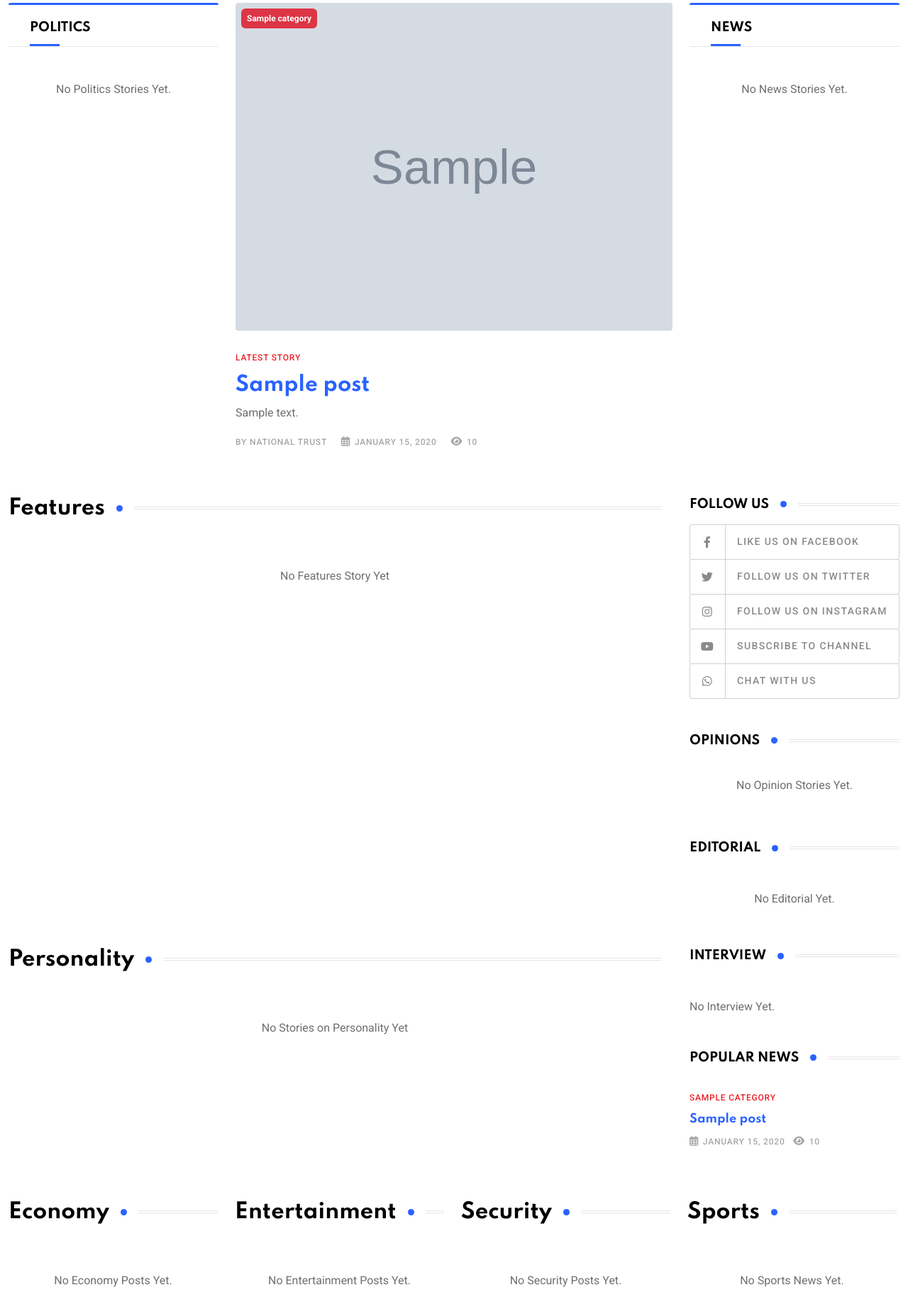
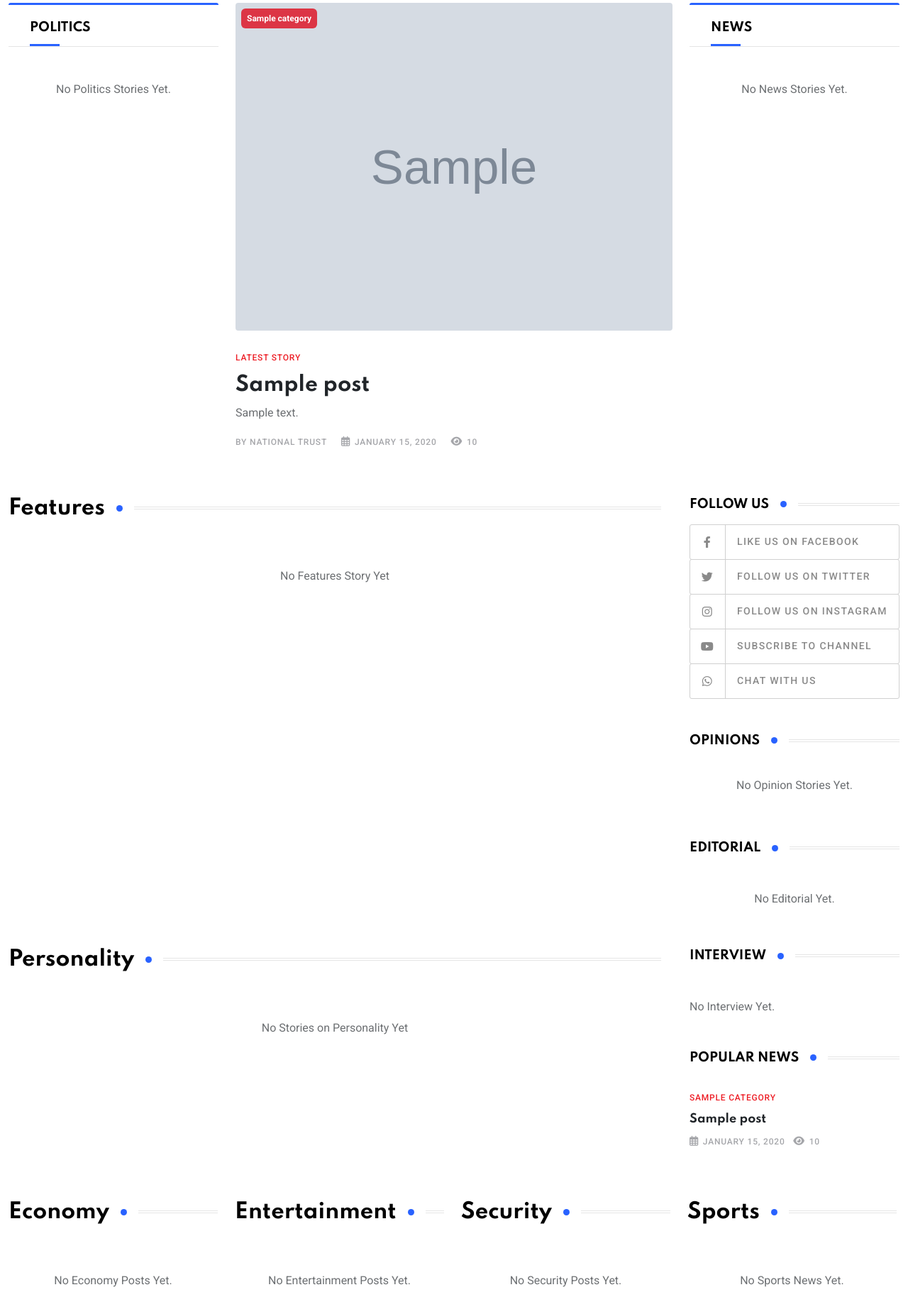
Before and after one commit to Pythonian/nationaltrustng, a Django app: page / in a window 1280 px wide. Shown: the part 214-2042 px from the top of the page at 71% size. Run offline with Django 4.2, Linux system fonts and the light colour scheme; tables that the repository leaves empty hold one stand-in row (values such as "Sample post"); grey boxes marked "Sample" are stand-in pictures; some libraries are stand-ins or nearby versions.

Commit message:
changed post title colour to dark

```diff
--- a/templates/partials/_featured_news_box.html
+++ b/templates/partials/_featured_news_box.html
@@ -9,7 +9,7 @@
         <div class="feature-content">
             <ul class="featured-list">
                 <li>
-                    <h4 class="post-title">
+                    <h4 class="post-title text-dark">
                         <a href="{{ post.get_absolute_url }}">
                             {{ post.title }}
                         </a>
--- a/templates/partials/_latest_posts.html
+++ b/templates/partials/_latest_posts.html
@@ -10,7 +10,7 @@
         </div>
         <div class="post-content">
             <span class="rt-post-cat-normal">Latest Story</span>
-            <h3 class="post-title">
+            <h3 class="post-title text-dark">
                 <a href="{{ post.get_absolute_url }}">
                     {{ post.title }}
                 </a>
--- a/templates/partials/_popular_news.html
+++ b/templates/partials/_popular_news.html
@@ -1,7 +1,7 @@
 <div class="rt-post-grid post-grid-md grid-meta">
     <div class="post-content">
         <a href="{{ post.category.get_absolute_url }}" class="rt-post-cat-normal">{{ post.category.title }}</a>
-        <h4 class="post-title">
+        <h4 class="post-title text-dark">
             <a href="{{ post.get_absolute_url }}">
                 {{ post.title }}
             </a>
--- a/templates/partials/_post_grid_1.html
+++ b/templates/partials/_post_grid_1.html
@@ -7,7 +7,7 @@
             </a>
         </div>
         <div class="position-absolute text-start top-0 w-100 p-2"> <span class="badge p-2 bg-danger">{{ post.category }}</span> </div>
-        <h4 class="post-title">
+        <h4 class="post-title text-dark">
             <a href="{{ post.get_absolute_url }}">
                 {{ post.title }}
             </a>
--- a/templates/partials/_post_grid_2.html
+++ b/templates/partials/_post_grid_2.html
@@ -10,7 +10,7 @@
     </div>
     <div class="post-content">
 
-        <h4 class="post-title">
+        <h4 class="post-title text-dark">
             <a href="{{ post.get_absolute_url }}">
                 {{ post.title }}
             </a>
--- a/templates/partials/_post_grid_4.html
+++ b/templates/partials/_post_grid_4.html
@@ -8,7 +8,7 @@
     </div>
     <div class="position-absolute text-start top-0 w-100 p-2"> <span class="badge p-2 bg-danger">{{ post.category }}</span></div>
     <div class="post-content">
-        <h3 class="post-title">
+        <h3 class="post-title text-dark">
             <a href="{{ post.get_absolute_url }}">
                 {{ post.title }}
             </a>
--- a/templates/partials/_post_list_1.html
+++ b/templates/partials/_post_list_1.html
@@ -8,7 +8,7 @@
                 </a>
             </div>
             <div class="post-content">
-                <h3 class="post-title">
+                <h3 class="post-title text-dark">
                     <a href="{{ post.get_absolute_url }}">
                         {{ post.title }}
                     </a>
```
